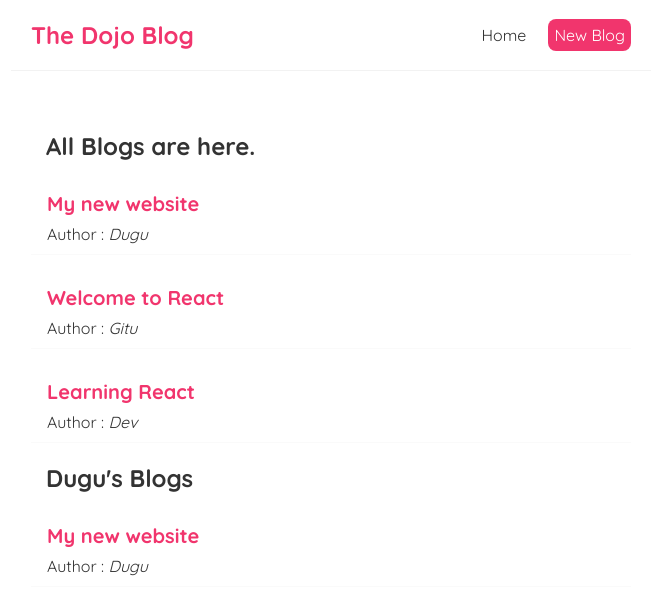
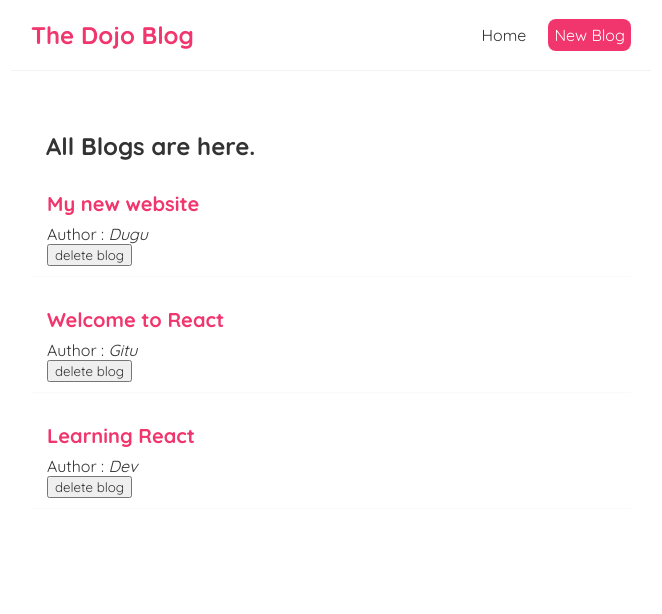
Before and after one commit to dpd007/dojo-blog, a React (Create React App) app: page / in a window 1280 px wide. Shown: the top 614 px of the page, without its empty margins (309-971 px from the left). Built offline with nearby package versions, Linux system fonts and the light colour scheme; the HTML template or start-up script is replaced by a standard one.

Commit message:
using functions as props

```diff
--- a/src/app/BlogLists.jsx
+++ b/src/app/BlogLists.jsx
@@ -1,6 +1,5 @@
-const BlogsList = ({ blogs, title }) => {
-  //using props
-  return (
+const BlogsList = ({ blogs, title, deleteBlog }) => {
+    return (
     /* Outputting the Lists using map() */
     <div className="blogs-list">
       <h2 style={{ marginLeft: "15px" }}>{title}</h2>
@@ -11,6 +10,7 @@ const BlogsList = ({ blogs, title }) => {
           <p>
             Author : <i>{blog.author}</i>
           </p>
+          <button onClick={() => deleteBlog(blog.id)}>delete blog</button>
         </div>
       ))}
     </div>
--- a/src/app/Home.jsx
+++ b/src/app/Home.jsx
@@ -29,6 +29,11 @@ const Home = () => {
     },
     { id: 3, title: "Learning React", body: "lorem ipsum...", author: "Dev" },
   ]);
+
+  const handleDelete = (id) => {
+      const newBlogs = blogs.filter(blog => blog.id !== id);
+      setblogs(newBlogs);
+  };
   return (
     <div className="home">
       {/* <h1>Home Page</h1> */}
@@ -44,11 +49,13 @@ const Home = () => {
       </p> */}
       {/* <button onClick={handleClick}>Click Me</button> */}
       {/* using props to send data to another component*/}
-      <BlogsList blogs={blogs} title={"All Blogs are here."} />
-      <BlogsList
+      <BlogsList blogs={blogs} title={"All Blogs are here."} deleteBlog={handleDelete}/>
+
+      {/* using the filter() to filter out the particular data */}
+      {/* <BlogsList
         blogs={blogs.filter((blog) => blog.author === "Dugu")}
         title={"Dugu's Blogs"}
-      />
+      /> */}
     </div>
   );
 };
```
